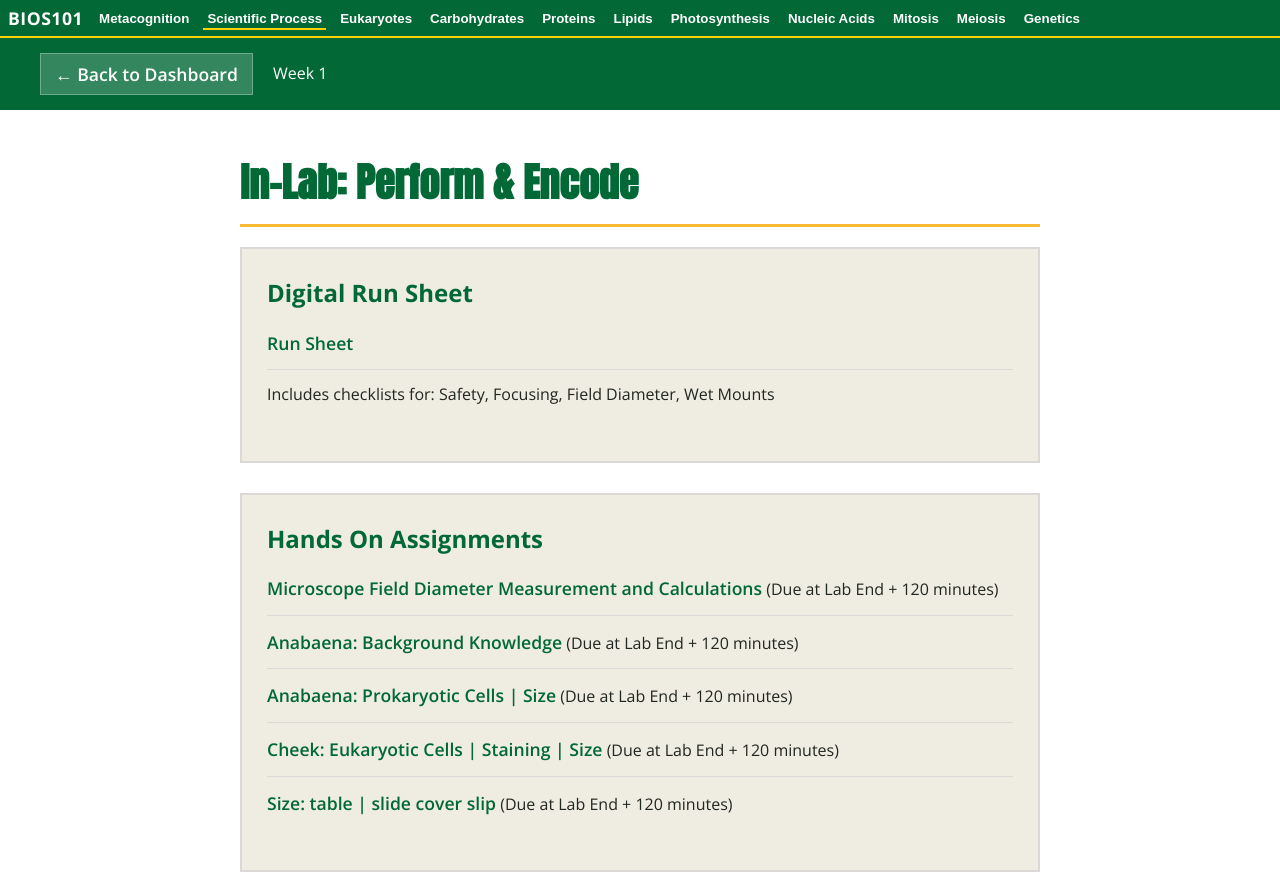
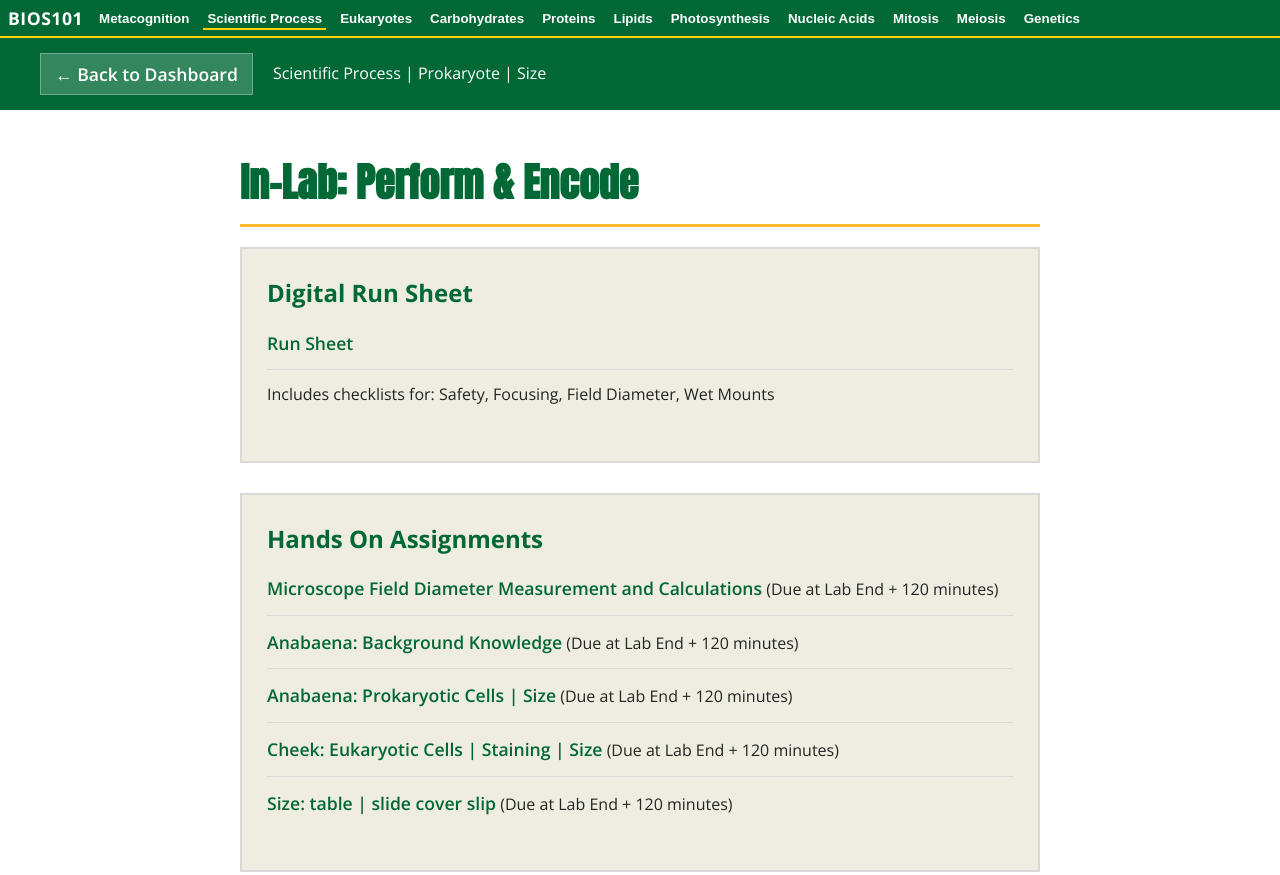
Before and after one commit to uwpbios202-debug/101Labs, a plain HTML site: page 01_Science_of_Biology/during_lab/in-lab.html in a window 1280 px wide. Shown: the top 875 px of the page. Drawn offline with nearby package versions, Linux system fonts and the light colour scheme.

Commit message:
Update in-lab.html

```diff
--- a/01_Science_of_Biology/during_lab/in-lab.html
+++ b/01_Science_of_Biology/during_lab/in-lab.html
@@ -220,7 +220,7 @@
     <header>
         <div class="header-container">
             <a href="../index.html" class="back-button">← Back to Dashboard</a>
-            <span>Week 1</span>
+            <span>Scientific Process | Prokaryote | Size</span>
         </div>
     </header>
 
```
